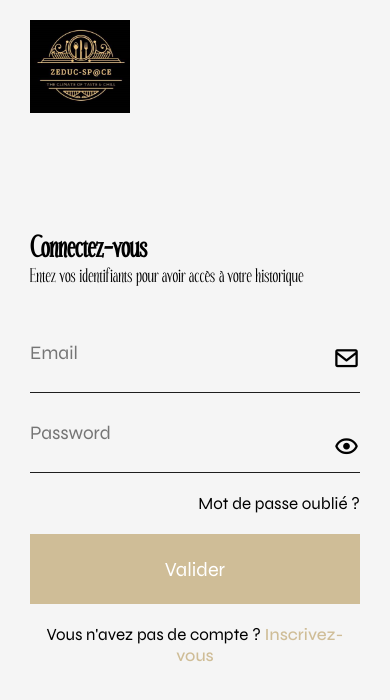
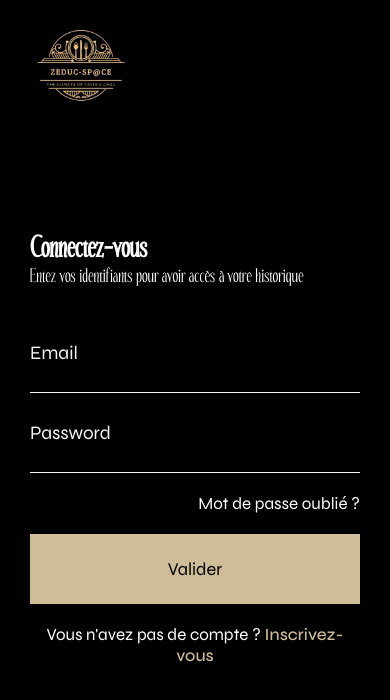
Before and after one commit to Benintambu/ProjetDevWeb, a React (Create React App) app: page / in a window 390 px wide. Shown: the top 700 px of the page. Built offline with nearby package versions, Linux system fonts and the light colour scheme.

Commit message:
Branche de passage du site en mode Dark

```diff
--- a/src/App.js
+++ b/src/App.js
@@ -3,6 +3,7 @@ import './App.css';
 import { BrowserRouter as Router, Route, Routes } from 'react-router-dom';
 import Login from './pages/Login'
 import Signin from './pages/Signin';
+import Home from './pages/Home';
 
 function App() {
   return (
@@ -10,6 +11,7 @@ function App() {
       <Routes>
         <Route path='/' element={<Login />}></Route>
         <Route path='/signin' element={<Signin />}></Route>
+        <Route path='/home' element={<Home />}></Route>
       </Routes>
     </Router>
   );
--- a/src/index.css
+++ b/src/index.css
@@ -29,6 +29,6 @@
 
 
 body {
-  background-color: var(--white2);
+  background-color: var(--second_color);
   width: 100vw;
 }
--- /dev/null
+++ b/src/pages/Home.jsx
@@ -0,0 +1,12 @@
+import React from "react";
+import { Link } from "react-router-dom";
+import '../styles/Login.css';
+import logo from '../assets/img/logo Zeduc.png';
+
+function Home() {
+    return (
+        <h1>Hello</h1>
+    );
+}
+
+export default Home;
--- a/src/pages/Login.jsx
+++ b/src/pages/Login.jsx
@@ -2,6 +2,7 @@ import React from "react";
 import { Link } from "react-router-dom";
 import '../styles/Login.css';
 import Signin from "./Signin";
+import Home from "./Home";
 import logo from '../assets/img/logo Zeduc.png'
 
 
@@ -13,18 +14,18 @@ export default function Login() {
                     <h1><img src={logo} className="logo" /></h1>
                 </div>
 
-                <form action="">
+                <form action="/home">
                     <h2>Connectez-vous</h2>
                     <p>Entez vos identifiants pour avoir accès à votre historique</p>
 
                     <div className="input_container">
                         <div className="input_item">
-                            <input type="email" name="email" id="email" placeholder="email" />
+                            <input type="email" name="email" id="email" placeholder="email" required />
                             <i class='bx bx-envelope' ></i>
                         </div>
 
                         <div className="input_item">
-                            <input type="password" name="password" id="password" placeholder="password" />
+                            <input type="password" name="password" id="password" placeholder="password" required />
                             <i class='bx bx-show' ></i>
                         </div>
                     </div>
--- /dev/null
+++ b/src/styles/Home.css
@@ -0,0 +1,9 @@
+:root {
+    --primary_color: #cfbd97;
+    --second_color: #000;
+    --black: #1e1e1e;
+    --white: #fff;
+    --white2: #f5f5f5;
+    --main_font: "Echelon";
+    --trans: .3s ease;
+}
--- a/src/styles/Login.css
+++ b/src/styles/Login.css
@@ -1,16 +1,4 @@
-:root {
-    --primary_color: #cfbd97;
-    --second_color: #000;
-    --black: #1e1e1e;
-    --white: #fff;
-    --white2: #f5f5f5;
-    --main_font: "Echelon";
-    --trans: .3s ease;
-}
-
-
 body {
-    background-color: var(--white2);
     display: flex;
     justify-content: space-between;
 }
@@ -77,12 +65,14 @@ form {
 form h2 {
     font-family: var(--main_font);
     font-size: clamp(30px, 5vw, 70px);
+    color: var(--white);
 }
 
 form p {
     font-family: var(--main_font);
     font-size: clamp(20px, 2vw, 40px);
     margin-bottom: 25px;
+    color: var(--white);
 }
 
 .input_item {
@@ -92,12 +82,13 @@ form p {
 
 .input_item input {
     height: 80px;
-    border-bottom: 1px solid var(--black);
+    border-bottom: 1px solid var(--white2);
     background: transparent;
     border-left: none;
     border-right: none;
     border-top: none;
     font-size: 19px;
+    color: var(--white);
 }
 
 #password {
@@ -106,6 +97,7 @@ form p {
 
 .input_item input::placeholder {
     text-transform: capitalize;
+    color: var(--white2);
 }
 
 .bx {
@@ -125,7 +117,7 @@ form p {
 
 .form_link .forgot {
     font-size: clamp(17px, 1vw, 23px);
-    color: var(--second_color);
+    color: var(--white);
     transition: var(--trans);
     margin-bottom: 20px;
 }
@@ -138,10 +130,10 @@ form p {
     width: 100%;
     height: 70px;
     background-color: var(--primary_color);
+    color: var(--second_color);
     border: none;
     text-transform: capitalize;
-    color: var(--white);
-    font-size: 20px;
+    font-size: 18px;
     margin-top: 20px;
     cursor: pointer;
     transition: var(--trans);
@@ -149,7 +141,7 @@ form p {
 }
 
 .button:hover {
-    background-color: var(--second_color);
+    background-color: var(--white2);
 }
 
 .sign {
@@ -157,8 +149,9 @@ form p {
 }
 
 .sign p {
-    font-size: clamp(17px, 1.3vw, 30px);
+    font-size: clamp(17px, 1vw, 30px);
     font-family: "Syne";
+    color: var(--white);
 }
 
 .sign p a {
@@ -168,7 +161,7 @@ form p {
 }
 
 .sign p a:hover {
-    color: var(--black);
+    color: var(--white2);
 }
 
 @media (max-width: 600px) {
```
